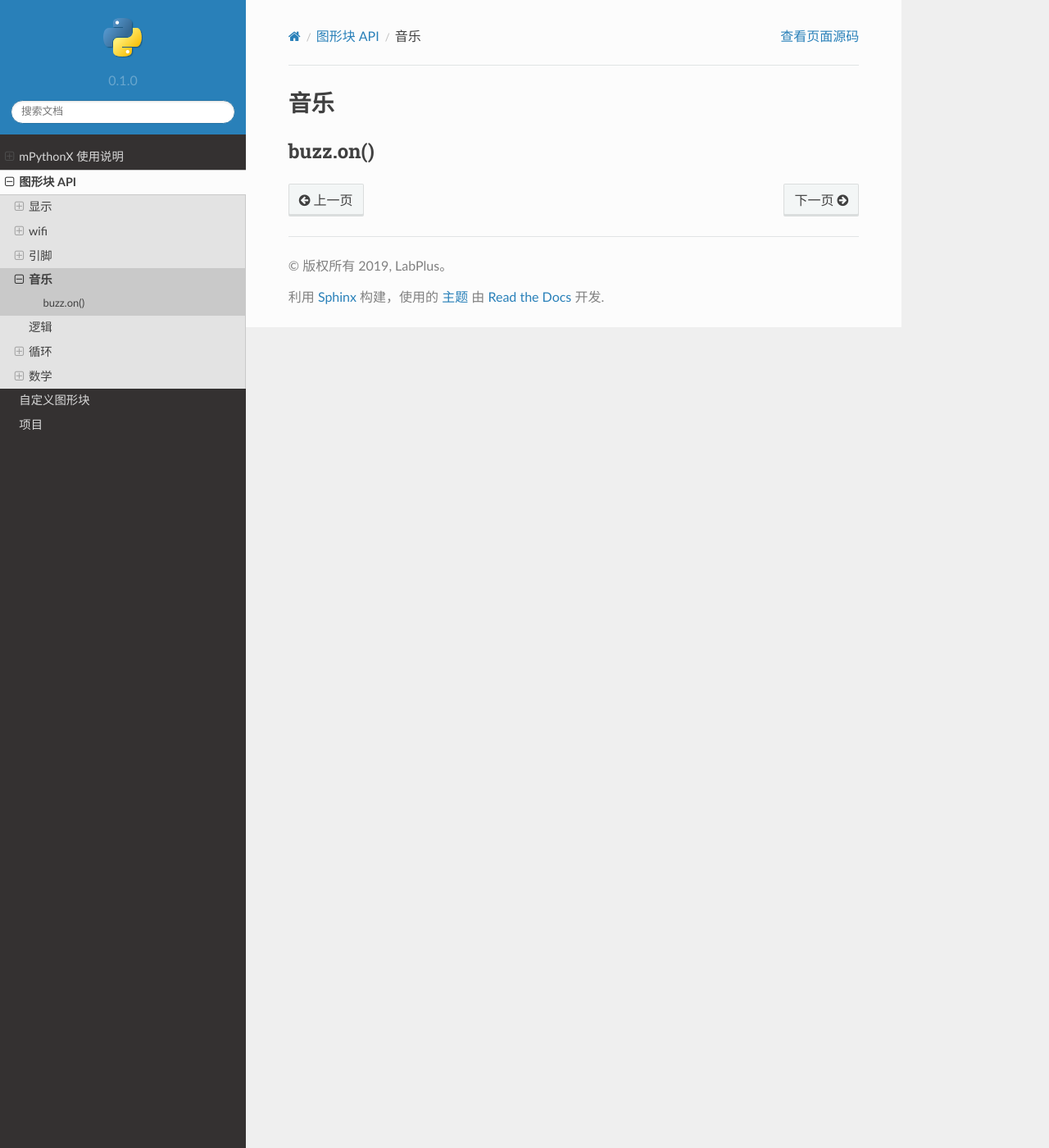
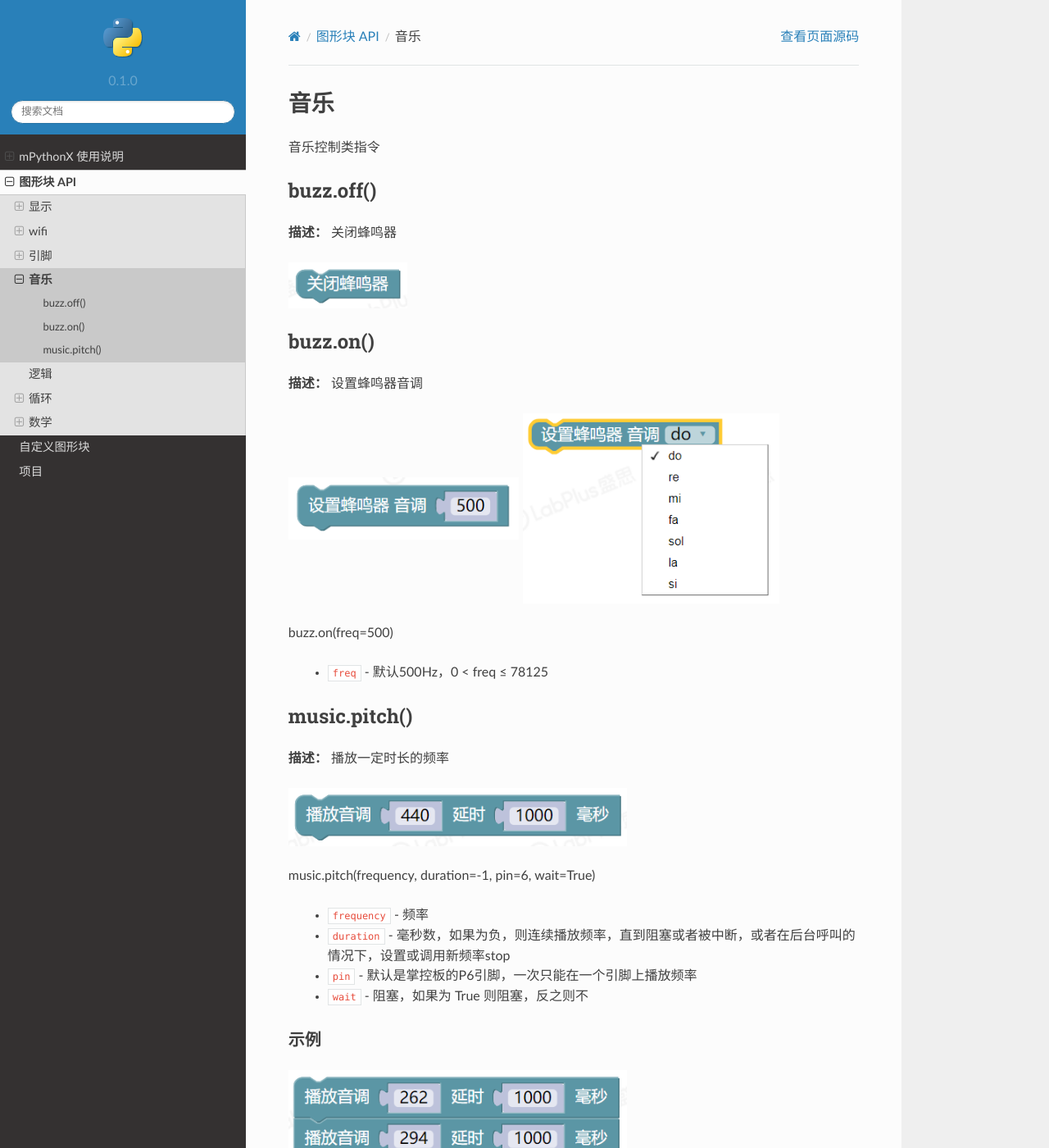
Before and after one commit to labplus-cn/mPythonX-docs, a Sphinx documentation site: the page built from source/blocks/music.rst, in a window 1280 px wide and 1400 px high. Shown: the whole window at 82% size. Built offline with Sphinx 7.4.7 and the Read the Docs theme 2.0.0, drawn with Linux system fonts in a browser that asks for light colours.

Commit message:
引脚、音乐图形示例

```diff
--- a/source/blocks/music.rst
+++ b/source/blocks/music.rst
@@ -1,5 +1,52 @@
 音乐
 ======
 
+音乐控制类指令
+
+buzz.off()
+-------------
+
+**描述：**  关闭蜂鸣器
+
+.. image:: /images/blocks/music/buzz.off.png
+    :scale: 90 %
+
+
 buzz.on()
----------
+-------------
+
+**描述：**  设置蜂鸣器音调
+
+.. image:: /images/blocks/music/buzz.on.1.png
+    :scale: 90 %
+
+.. image:: /images/blocks/music/buzz.on.2.png
+    :scale: 90 %
+
+| buzz.on(freq=500)
+
+    - ``freq`` - 默认500Hz，0 < freq ≤ 78125
+
+
+music.pitch()
+-------------
+
+**描述：**  播放一定时长的频率
+
+.. image:: /images/blocks/music/pitch.png
+    :scale: 90 %
+
+| music.pitch(frequency, duration=-1, pin=6, wait=True)
+
+    - ``frequency`` - 频率
+    - ``duration`` - 毫秒数，如果为负，则连续播放频率，直到阻塞或者被中断，或者在后台呼叫的情况下，设置或调用新频率stop
+    - ``pin`` - 默认是掌控板的P6引脚，一次只能在一个引脚上播放频率
+    - ``wait`` - 阻塞，如果为 True 则阻塞，反之则不
+
+示例
+^^^^^
+
+.. image::  /images/blocks/music/example/pitch.png
+    :scale: 90 %
+
+:download:`点击下载图形化示例</../examples/music/pitch.xml>`
--- a/source/blocks/wifi.rst
+++ b/source/blocks/wifi.rst
@@ -92,7 +92,7 @@ appserver.start()
 **描述：** TinyWebIO服务后台运行，该服务为App Inventor应用提供远程控制接口的掌控板工具包
 
 .. image:: /images/blocks/wifi/TinyWebIO.png
-    :scale: 90 %
+    :scale: 80 %
 
 
 appserver.start_foreground()
```
Also changed, not shown: source/blocks/pin.rst (+38 -2 lines), source/images/blocks/music/buzz.off.png (added), source/images/blocks/music/buzz.on.1.png (added), source/images/blocks/music/buzz.on.2.png (added), source/images/blocks/music/example/pitch.png (added), source/images/blocks/music/pitch.png (added), source/images/blocks/pin/example/write_analog.png (added), source/images/blocks/pin/read_analog.png (added), source/images/blocks/pin/read_digital.png, source/images/blocks/pin/write_analog.png (added), source/images/blocks/pin/write_digital.png, 2 other files.
